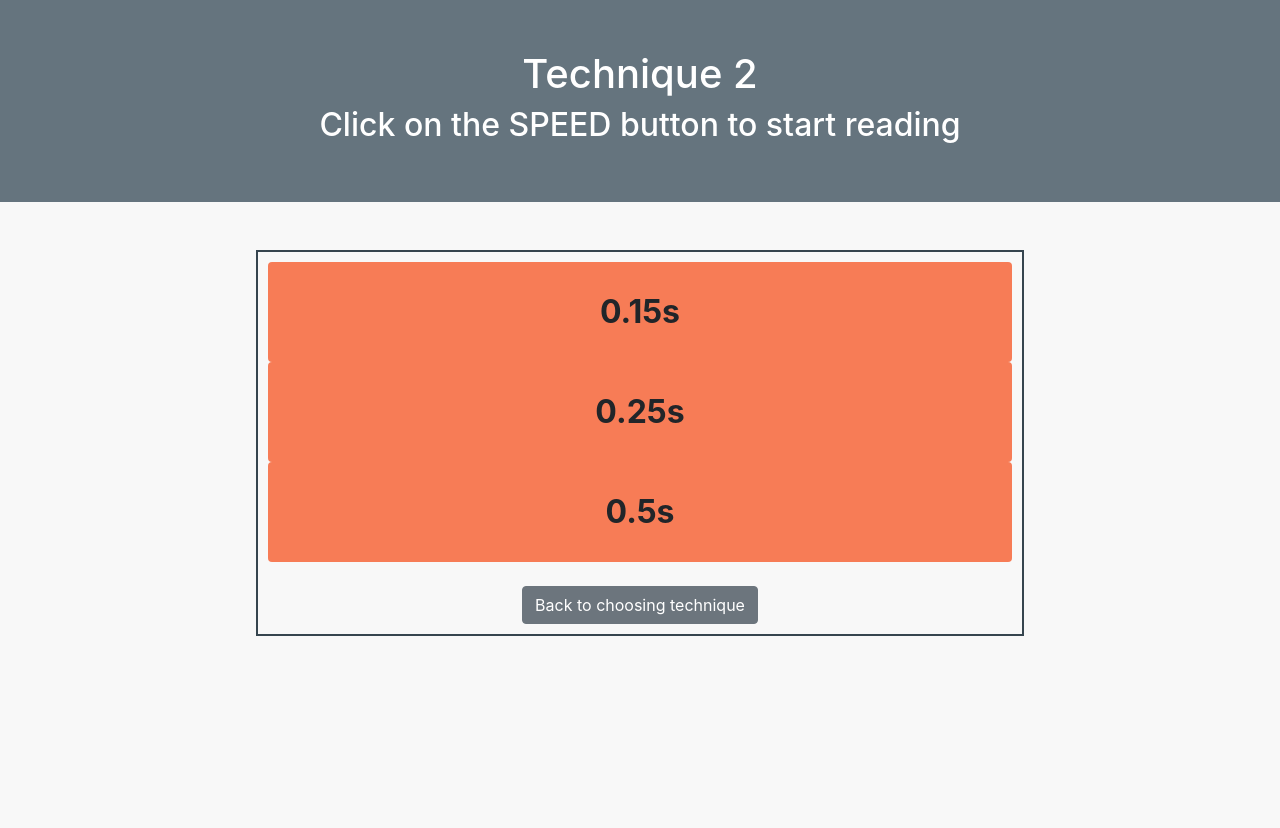
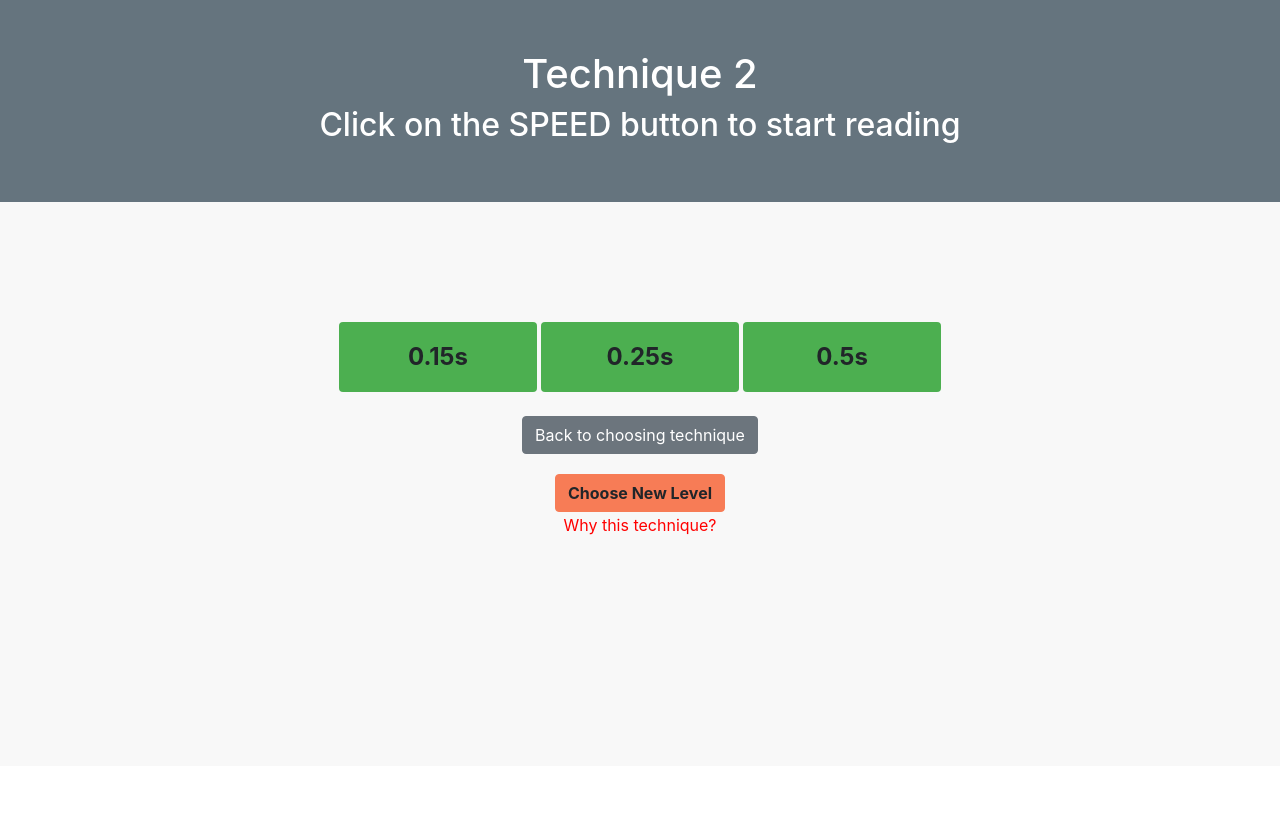
Before and after one commit to bigapple716/online-tutorial, a Flask app: page /learn/technique2/level in a window 1280 px wide. Shown: the part 56-884 px from the top of the page. After the commit the page ends 591 px from the top, so only its background shows below. Run offline with Flask 2, Linux system fonts and the light colour scheme; some libraries are stand-ins or nearby versions.

Commit message:
Remove redundant pages for tech2 and tech3

```diff
--- a/server.py
+++ b/server.py
@@ -49,11 +49,6 @@
                            next_level=next_level)
 
 
-@app.route('/learn/technique2/level')
-def technique2_level():
-    return render_template('technique2-level.html')
-
-
 @app.route('/learn/technique2/<level>')
 def technique2(level):
     with open('static/data/data.json', 'r') as f_data:
@@ -62,10 +57,6 @@
     reading = data["reading"]
 
     return render_template('technique2.html', data=data, reading=reading, level=level)
-
-@app.route('/learn/technique3/level')
-def technique3_level():
-    return render_template('technique3-level.html')
 
 
 @app.route('/learn/technique3/<level>')
--- a/static/main.css
+++ b/static/main.css
@@ -152,7 +152,7 @@
   background-color: #4CAF50;
   font-weight: bold;
   border-color: #4CAF50;
-  width: 40%;
+  width: 30%;
   border: none;
   height: 70px;
   text-align: center;
--- a/templates/technique2-level.html
+++ /dev/null
@@ -1,29 +0,0 @@
-{% extends "layout.html" %}
-
-{% block content %}
-
-{#  <script type="text/javascript" src="{{ url_for('static', filename = 'index.js') }}"></script>#}
-
-  <script>
-    {#let data = {{data|tojson}};#}
-  </script>
-
-  <div class="welcome">
-    <h1>Technique 2</h1>
-    <h2>Click on the SPEED button to start reading</h2>
-  </div>
-  <br>
-  <br>
-  <div class="colored-background">
-    <div class="container paragraph">
-      <a href="/learn/technique2/0" class="btn levelbtn">0.15s</a>
-      <a href="/learn/technique2/1" class="btn levelbtn">0.25s</a>
-      <a href="/learn/technique2/2" class="btn levelbtn">0.5s</a>
-      <br><br>
-      <a href="/learn" class="btn btn-secondary">Back to choosing technique</a>
-      <br>
-    </div>
-  </div>
-  <br><br><br><br><br><br><br><br>
-
-{% endblock %}
--- a/templates/technique2.html
+++ b/templates/technique2.html
@@ -28,11 +28,12 @@
 
       <br><br>
       <div class = "row rcenter">
-        <div class="container paragraph">
-          <button href="/learn/technique2/0" id = "myBtn1" class="btn btn-primary">0.15s</button>
-          <button href="/learn/technique2/1" id = "myBtn2" class="btn btn-primary">0.25s</button>
-          <button href="/learn/technique2/2" id = "myBtn3" class="btn btn-primary">0.5s</button>
+        <div class="container technique">
+          <button href="/learn/technique2/0" id = "myBtn1" class="btn largebtn">0.15s</button>
+          <button href="/learn/technique2/1" id = "myBtn2" class="btn largebtn">0.25s</button>
+          <button href="/learn/technique2/2" id = "myBtn3" class="btn largebtn">0.5s</button>
           <!-- Button trigger modal -->
+          <br><br>
           <a href="/learn" class="btn btn-secondary">Back to choosing technique</a>
         </div>
 
```
